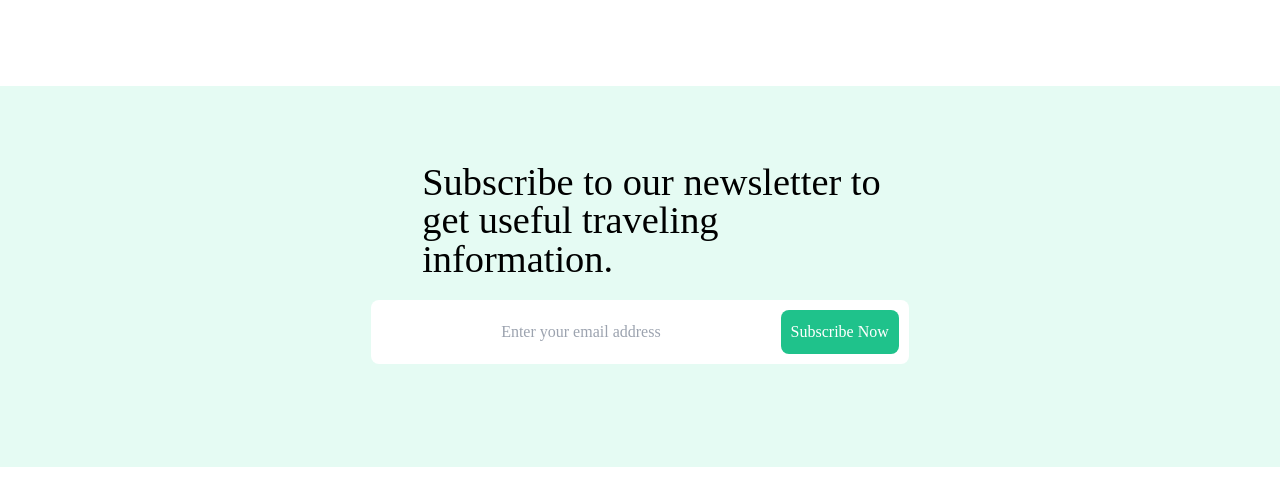
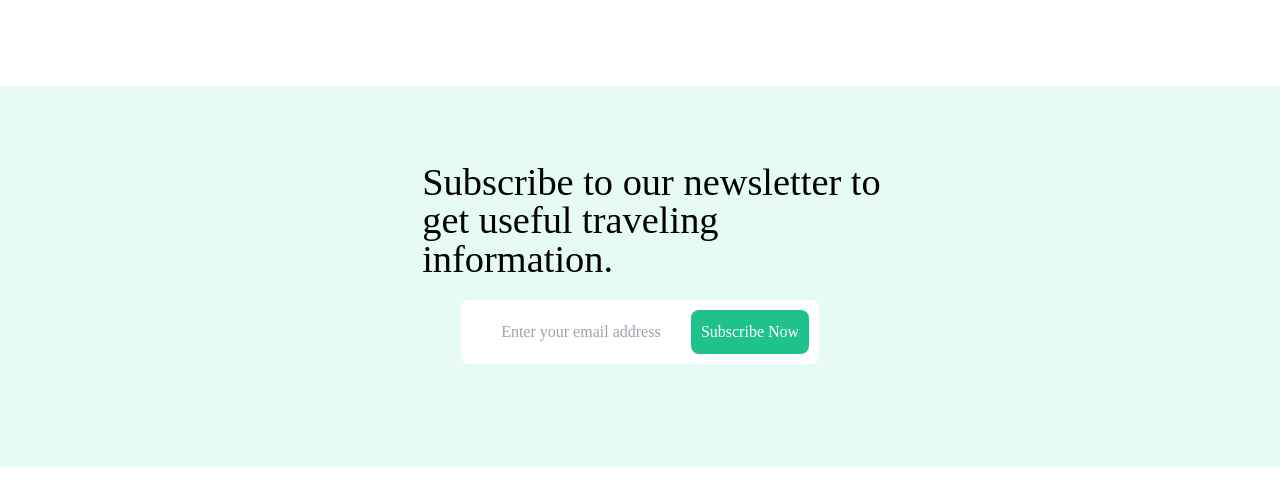
Before and after one commit to MONSURU-rgb/NaijaAir, a website: page index.html in a window 1280 px wide. Shown: the part 3574-4073 px from the top of the page. Drawn offline with nearby package versions, Linux system fonts and the light colour scheme.

Commit message:
A paragraph was changed

```diff
--- a/index.html
+++ b/index.html
@@ -192,7 +192,7 @@
    <button class=" hidden min-[500px]:flex rounded-lg bg-[#1FC28B] font-[Work-Sans] font-medium text-[18px] leading[21px] text-[#FFFFFF] whitespace-nowrap opacity-80 mx-auto max-[2000px]:py-[clamp(19.5px,2vw,22.5px)] px-[clamp(19px,3vw,39.5px)] mb-[clamp(20px,7vw,108px)]">View More</button>
 
   <div class="flex bg-[#E5FBF3] justify-center">
-    <section class="bg-[#E5FBF3] pt-[32px] max-[2000px]:pt-[clamp(32px,6vw,92px)] pb-[clamp(68px,8vw,125px)]">
+    <section class="bg-[#E5FBF3] pt-[32px] max-[2000px]:pt-[clamp(32px,6vw,92px)] pb-[clamp(68px,8vw,125px)] flex flex-col justify-center items-center mx-[auto]">
         <p class="max-w-[270px] pl-[51px] pb-[22px] max-[2000px]:max-w-[clamp(270px,42vw,679px)] text-[clamp(19px,3vw,40px)] pb-(clamp(22px,2vw,27px)) leading-[clamp(18px,3vw,47px)]">Subscribe to our newsletter to get useful traveling information.</p>
 
         <form action="" class="px-[auto] bg-white flex justify-center items-center flex-wrap p-[10px] rounded-lg">
```
